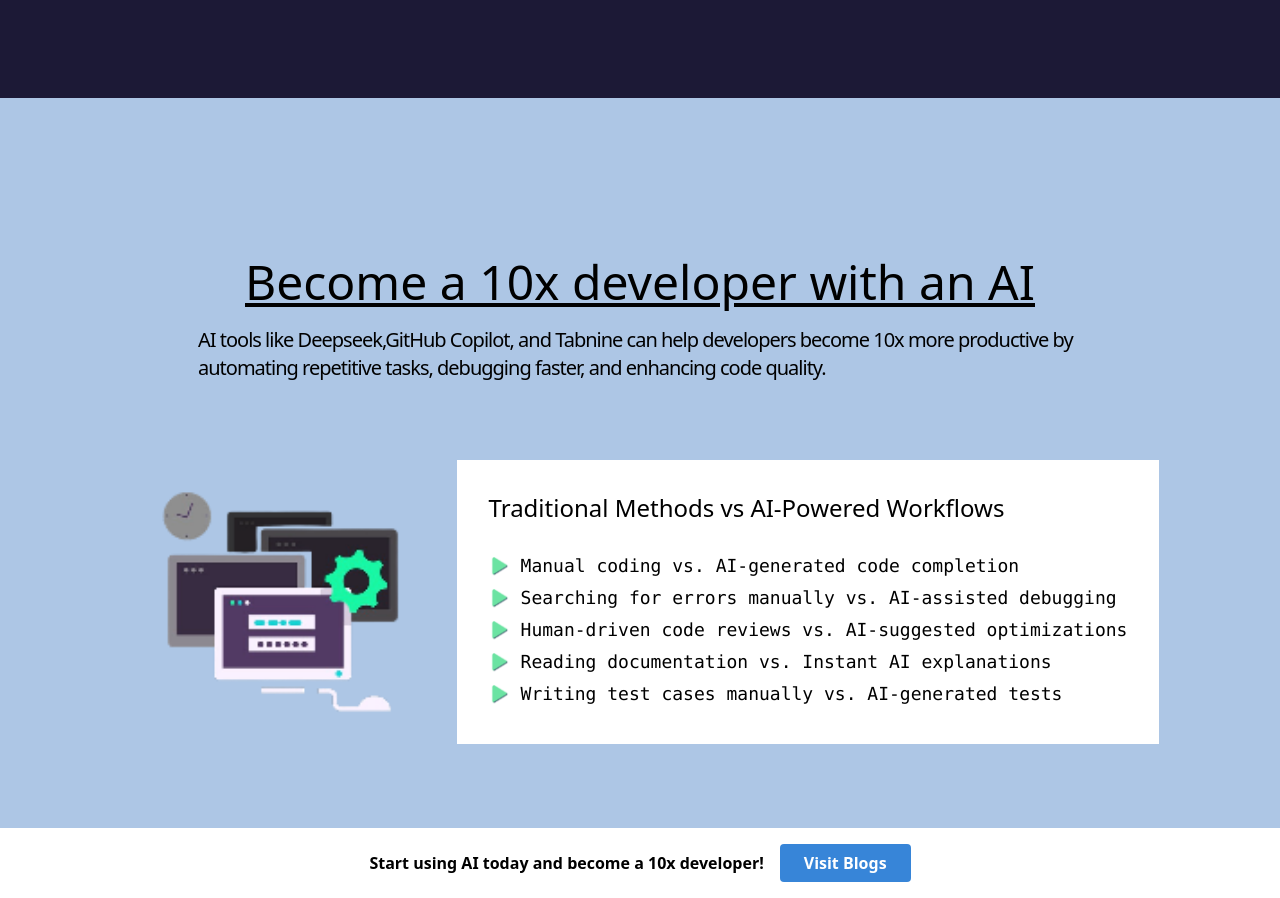
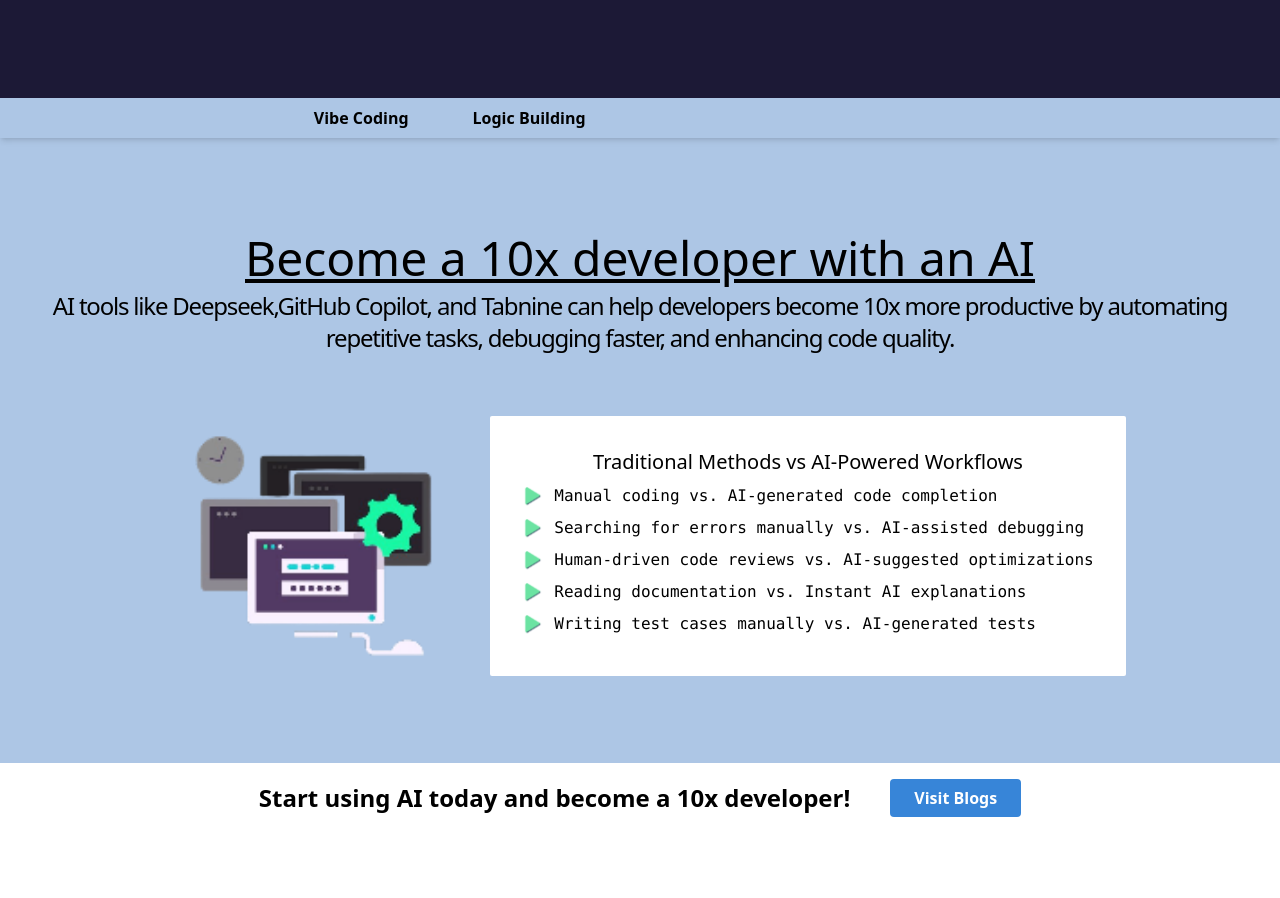
Before and after one commit to dipak-w2003/portfolio-w, a React (Vite) app: page / in a window 1280 px wide. Shown: the part 1502-2400 px from the top of the page. After the commit the page ends 2335 px from the top, so only its background shows below. Built offline with nearby package versions, Linux system fonts and the light colour scheme.

Commit message:
production error fixed & optimized blogs conditional rendering

```diff
--- a/src/App.tsx
+++ b/src/App.tsx
@@ -1,14 +1,16 @@
+import { useEffect, useState, Suspense, lazy } from "react";
 import { createBrowserRouter, RouterProvider } from "react-router-dom";
-import { useEffect, useState } from "react";
+import WelcomePage from "./Components/Pages/Welcome/WelcomePage";
+import { BLOGS_COLLECTIONS_INFOS } from "./Components/Pages/Blogs/Collections/BLOGS_LIST";
+import "./App.css";
 
-/* Service Pages */
-import HomePage from "./Components/Pages/Home/HomePage";
-import About from "./Components/Pages/About/About";
-import Project from "./Components/Pages/Project/Project";
-import BlogsPage from "./Components/Pages/Blogs/Blogs";
-import Dashboard from "./Components/Pages/Dashboard/Dashboard";
-import WelcomePage from "./Components/Pages/Welcome/WelcomePage";
-import "./App.css";
+// Lazy load pages
+const HomePage = lazy(() => import("./Components/Pages/Home/HomePage"));
+const About = lazy(() => import("./Components/Pages/About/About"));
+const Project = lazy(() => import("./Components/Pages/Project/Project"));
+const BlogsPage = lazy(() => import("./Components/Pages/Blogs/Blogs"));
+const Dashboard = lazy(() => import("./Components/Pages/Dashboard/Dashboard"));
+const PageNotFound = lazy(() => import("./Components/Pages/PageNotFound"));
 
 const App = () => {
   const [isWelcomed, setWelcomed] = useState<boolean>(false);
@@ -16,15 +18,10 @@
   useEffect(() => {
     const timeout = setTimeout(() => {
       setWelcomed(true);
-      // Mark as welcomed after 5 seconds
     }, 5500);
-    // 5500
-    // Cleanup function to clear the timeout if the component is unmounted
-    return () => {
-      clearTimeout(timeout);
-    };
+
+    return () => clearTimeout(timeout);
   }, []);
-  // Empty dependency array ensures this effect runs only once
 
   const router = createBrowserRouter([
     {
@@ -42,24 +39,30 @@
     {
       path: "/blog",
       element: <BlogsPage />,
+      children: BLOGS_COLLECTIONS_INFOS.map((blog) => ({
+        path: blog.blogPath,
+        element: <blog.blogElement />,
+      })),
     },
     {
       path: "/dashboard",
       element: <Dashboard />,
     },
-
     {
       path: "*",
-      element: <h2>Page Not Found</h2>,
+      element: <PageNotFound />,
     },
   ]);
 
   return isWelcomed ? (
-    <RouterProvider router={router} />
+    <Suspense
+      fallback={<div className="text-white text-center p-8">Loading...</div>}
+    >
+      <RouterProvider router={router} />
+    </Suspense>
   ) : (
     <WelcomePage isWelcomed={isWelcomed} />
   );
-  // return <RouterProvider router={router} />;
 };
 
 export default App;
--- a/src/Components/Pages/Blogs/Blogs.tsx
+++ b/src/Components/Pages/Blogs/Blogs.tsx
@@ -1,9 +1,36 @@
+import { Outlet, useLocation } from "react-router-dom";
 import LayOutWithNavBar from "../NavBar/LayoutWithNavBar";
+import { BLOGS_COLLECTIONS_INFOS } from "./Collections/BLOGS_LIST";
+
+/*
+  BlogsPage Component:
+  - Displays the list of blogs if the current path is `/blog` (root of the blog section).
+  - If the user navigates to a specific blog route (e.g., `/blog/blog-name`), it will render that blog using the <Outlet /> component.
+
+  Logic:
+    - If we're on the root blog page (`/blog`), display all the blog elements (map through BLOGS_COLLECTIONS_INFOS).
+    - If we're on a nested blog route (like `/blog/blog-name`), the <Outlet /> will render the specific blog content.
+*/
 
 const BlogsPage = () => {
+  // useLocation hook to track the current route path
+  const location = useLocation();
+
   return (
     <LayOutWithNavBar>
-      <div>icon:about</div>
+      {/* Conditional rendering: If we're at `/blog` (root), show the list of blogs */}
+      {location.pathname === "/blog" ? (
+        <main className="h-full w-full">
+          {/* Map through all blogs and display them */}
+          {BLOGS_COLLECTIONS_INFOS &&
+            BLOGS_COLLECTIONS_INFOS.map((blog, index) => (
+              <blog.blogElement key={index} />
+            ))}
+        </main>
+      ) : (
+        // If on a nested blog route, render the specific blog using <Outlet />
+        <Outlet />
+      )}
     </LayOutWithNavBar>
   );
 };
--- /dev/null
+++ b/src/Components/Pages/Blogs/BlogsMarquee.tsx
@@ -0,0 +1,37 @@
+import { useGSAP } from "@gsap/react";
+import gsap from "gsap";
+import { BLOGS_COLLECTIONS_INFOS } from "./Collections/BLOGS_LIST";
+import { Link } from "react-router-dom";
+export function BlogsMarquee() {
+  useGSAP(() => {
+    gsap.to("#blogs-marquee ul", {
+      x: "100%",
+      duration: 20,
+      yoyo: true,
+      repeat: -1,
+    });
+  });
+
+  return (
+    <section
+      id="blogs-marquee"
+      className="blogs-marquee flex absolute top-0 h-fit shadow-md w-full"
+    >
+      <ul className="w-full  flex gap-8">
+        {BLOGS_COLLECTIONS_INFOS &&
+          BLOGS_COLLECTIONS_INFOS.map((blog) => {
+            return (
+              <li className="p-2 px-4 font-semibold ">
+                <Link
+                  key={`${blog.blogName}?${blog.blogPath}`}
+                  to={`blog/${blog.blogPath}`}
+                >
+                  {blog.blogName}
+                </Link>
+              </li>
+            );
+          })}
+      </ul>
+    </section>
+  );
+}
--- /dev/null
+++ b/src/Components/Pages/Blogs/Collections/1-vibe-coding/VibeCoding_Blog.tsx
@@ -0,0 +1,5 @@
+const VibeCoding_Blog = () => {
+  return <div className="h-full w-full">VibeCoding_Blog</div>;
+};
+
+export default VibeCoding_Blog;
--- /dev/null
+++ b/src/Components/Pages/Blogs/Collections/2-logic-building/LogicBuilding_Blog.tsx
@@ -0,0 +1,6 @@
+
+const LogicBuilding_Blog = () => {
+  return <div>LogicBuilding_Blog</div>;
+};
+
+export default LogicBuilding_Blog;
--- /dev/null
+++ b/src/Components/Pages/Blogs/Collections/BLOGS_LIST.tsx
@@ -0,0 +1,23 @@
+import React from "react";
+
+// ? BLOGS Components
+import VibeCoding_Blog from "./1-vibe-coding/VibeCoding_Blog";
+import LogicBuilding_Blog from "./2-logic-building/LogicBuilding_Blog";
+interface BlogsCollections {
+  blogName: string;
+  blogPath: string;
+  blogElement: React.FC;
+}
+
+export const BLOGS_COLLECTIONS_INFOS: BlogsCollections[] = [
+  {
+    blogName: "Vibe Coding",
+    blogPath: "vibe-coding",
+    blogElement: VibeCoding_Blog,
+  },
+  {
+    blogName: "Logic Building",
+    blogPath: "logic-building",
+    blogElement: LogicBuilding_Blog,
+  },
+];
--- a/src/Components/Pages/Home/HomeBlogPage.tsx
+++ b/src/Components/Pages/Home/HomeBlogPage.tsx
@@ -1,7 +1,7 @@
 import { Link } from "react-router-dom";
 import computerImg from "./assets/imgs/Computer.png";
 import bulletSvg from "./assets/svgs/Bullet.svg";
-import chatGTPSvg from "./assets/svgs/ChatGpt.svg";
+import { BlogsMarquee } from "../Blogs/BlogsMarquee";
 const HomeBlogPage = () => {
   const POINTS_BLOG_AI_CODINGS = [
     "Manual coding vs. AI-generated code completion",
@@ -13,37 +13,49 @@
 
   return (
     <main
-      className={` bg-[#ADC6E5] h-[100vh] flex flex-col items-center justify-center gap-4 relative `}
+      className={` bg-[#ADC6E5] after-nav-h flex flex-col items-center justify-center gap-4 relative `}
     >
-      <header className=" p-6 flex flex-col justify-center items-center ">
-        <h1 className="text-5xl text-center  underline">
+      {/* ? Blog Marquee */}
+      <BlogsMarquee />
+      <header className="  flex flex-col justify-center items-center xxs:p-2 sm:p-2  ">
+        <h1 className=" text-center  underline   xxs:text-xl sm:text-3xl xl:text-5xl">
           Become a 10x developer with an AI
         </h1>
-        <article className=" w-3/4  p-5 text-xl tracking-tighter">
+        <article
+          className=" w-3/4    tracking-tighter
+        xxs:text-sm xxs:p-2 xxs:w-full xxs:text-center
+        sm:text-lg
+        md:text-xl
+        xl:text-2xl
+        "
+        >
           AI tools like Deepseek,GitHub Copilot, and Tabnine can help developers
           become 10x more productive by automating repetitive tasks, debugging
           faster, and enhancing code quality.
         </article>
       </header>
-
       {/* ? content section */}
-      <section className=" h-fit  flex  items-center gap-4 ">
+      <section className=" h-fit    items-center gap-4   flex xxs:flex-col md:flex-row  ">
         {/* content - 1  */}
-        <div className="wrap-img h-[25vw]">
+        <div className="wrap-img xxs:h-[45vw] sm:h-[25vw]  ">
           <img src={computerImg} alt="computerImg" className="h-full" />
         </div>
 
         {/* content - 2 ARTICLES */}
-        <div className="p-8 bg-white  right-0">
-          <h3 className="text-2xl mb-7 ">
+        <div
+          className=" bg-white  right-0  xxs:hidden sm:block sm:p-3 line-clamp-6 rounded-sm
+          lg:p-8
+        "
+        >
+          <h3 className="text-2xl mb-2 xxs:text-lg sm:text-xl text-center">
             Traditional Methods vs AI-Powered Workflows
           </h3>
 
-          <ul className="text-lg">
+          <ul className=" ">
             {POINTS_BLOG_AI_CODINGS.map((points, i) => {
               return (
-                <li key={`${points}:${i}`} className="flex gap-3 my-1">
-                  <img src={bulletSvg} alt="" />
+                <li key={`${points}:${i}`} className="flex gap-3 my-2  w-fit ">
+                  <img src={bulletSvg} alt="" className="" />
                   <pre>{points}</pre>
                 </li>
               );
@@ -51,11 +63,19 @@
           </ul>
         </div>
       </section>
+      {/* Footer */}
+      <footer
+        className="flex justify-center items-center absolute bottom-0 bg-[#ffff] w-full
+        xxs:p-2
+        sm:p-4 sm:gap-4
+        md:p-2 md:gap-1
 
-      {/* Footer */}
-      <footer className="flex justify-center items-center absolute bottom-0 bg-[#ffff] w-full p-4 gap-4">
-        <h3 className="font-semibold">
-          Start using AI today and become a 10x developer!{" "}
+        lg:p-4 lg:gap-10
+
+      "
+      >
+        <h3 className="font-semibold  xxs:hidden sm:block sm:text-sm md:text-xl lg:text-2xl">
+          Start using AI today and become a 10x developer!
         </h3>
         <button className="bg-[#3785D8] rounded border-none text-white font-semibold px-6  w-fit py-4">
           <Link to={"/blog"}>Visit Blogs</Link>
@@ -66,8 +86,3 @@
 };
 
 export default HomeBlogPage;
-
-function AsideMenuTabs() {
-  const TAB_APPS = [{}];
-  return <section className="flex flex-col"></section>;
-}
--- a/src/Components/Pages/Home/HomeProjectPage.tsx
+++ b/src/Components/Pages/Home/HomeProjectPage.tsx
@@ -1,12 +1,12 @@
-interface I_CARDS {
-  id: number;
-  projectName: string;
-  descriptions: string;
-  desPoints?: string[];
-  link: string;
-}
+// interface I_CARDS {
+//   id: number;
+//   projectName: string;
+//   descriptions: string;
+//   desPoints?: string[];
+//   link: string;
+// }
 export default function HomeProjectPage() {
-  const CARDS_DETAILS: I_CARDS[] = [
+ /* const CARDS_DETAILS: I_CARDS[] = [
     {
       id: 1,
       projectName: "Manjaro Clone",
@@ -36,7 +36,7 @@
       desPoints: ["Free try.", "Apps to discover"],
       link: "xyz",
     },
-  ];
+  ];*/
   return (
     <main>
       <header>Project Page</header>
--- /dev/null
+++ b/src/Components/Pages/PageNotFound.tsx
@@ -0,0 +1,26 @@
+import { Link } from "react-router-dom";
+import { FaGhost } from "react-icons/fa";
+
+const PageNotFound = () => {
+  return (
+    <div className="min-h-screen bg-gradient-to-br from-[#0f2027] via-[#203a43] to-[#2c5364] flex items-center justify-center px-4">
+      <div className="bg-white/10 backdrop-blur-md border border-white/20 rounded-2xl p-10 shadow-2xl text-center max-w-md w-full text-white animate-fadeIn">
+        <div className="text-7xl mb-4 text-pink-400 drop-shadow-glow animate-bounce">
+          <FaGhost />
+        </div>
+        <h1 className="text-5xl font-bold mb-2 text-white/90">404</h1>
+        <p className="text-lg text-white/70 mb-6">
+          Oops! That page is lost in the void.
+        </p>
+        <Link
+          to="/"
+          className="inline-block px-6 py-3 rounded-xl bg-pink-500 hover:bg-pink-600 text-white font-semibold transition-all duration-300 shadow-md hover:shadow-lg"
+        >
+          🏠 Take Me Home
+        </Link>
+      </div>
+    </div>
+  );
+};
+
+export default PageNotFound;
```
Also changed, not shown: src/Components/Pages/Blogs/Assets/svgs/gear-loader.svg (added).
